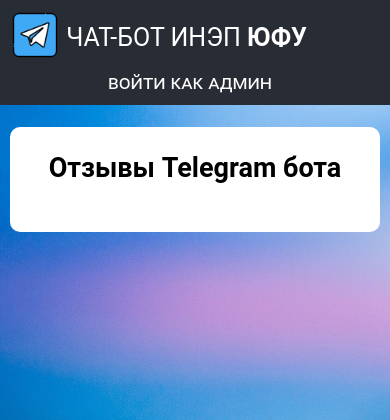
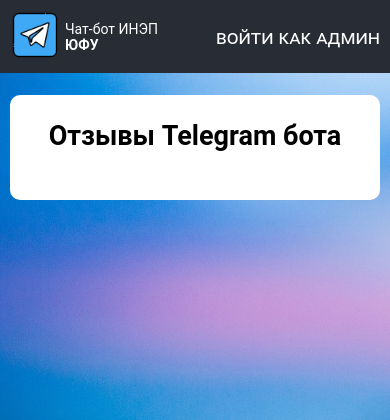
Before and after one commit to Telegram-chat-bot/SfeduINEP-chatbot, a Django app: template django_admin/templates/bot/index.html in a window 390 px wide. Shown: the top 420 px of the page. Run offline with Django 3.2, Linux system fonts and the light colour scheme; the template is opened without the code that fills it, so the values that code supplies are empty.

Commit message:
доработана адаптивность, добавлена иконка странице

```diff
--- a/django_admin/static/bot/css/adaptive.css
+++ b/django_admin/static/bot/css/adaptive.css
@@ -1,36 +1,14 @@
-@media only screen and (max-width: 1920px) {
-
-    .header-container .logo {
-        float: left;
-        margin-right: 20px;
-        display: inline-block;
-    }
-
-    .header-container::after {
-        clear: both;
-        content: "";
-        display: table;
-    }
-
-    .header-container .header-title {
-        text-transform: uppercase;
-        position: relative;
-        top: -14px;
-        display: inline-block;
-    }
-
-    .header-container .nav-menu {
-        float: right;
-        position: relative;
-        top: 12px;
-        margin-right: 10px;
+@media only screen and (max-width: 500px){
+    .header-container{
+        font-size: 14px;
     }
 }
-
-@media only screen and (max-width: 500px){
-    .header-container .nav-menu{
-        position: static;
-        float: none;
-        text-align: center;
+@media only screen and (max-width: 345px) {
+    .logo img{
+        width: 40px;
+        height: 40px;
+    }
+    .header-container{
+        font-size: 12px;
     }
 }
--- a/django_admin/static/bot/css/style.css
+++ b/django_admin/static/bot/css/style.css
@@ -11,10 +11,30 @@
 }
 
 header {
-        background: #282c34;
-        color: white;
-        font-size: 25px;
-        padding: 10px;
+    background: #282c34;
+    color: white;
+    font-size: 25px;
+    padding: 10px;
+}
+.header-container{
+    display: grid;
+    grid-template-columns: 0.2fr 1fr 2fr;
+    grid-template-areas: "logo title nav";
+    grid-gap: 5px;
+}
+.header-container .logo{
+    grid-area: logo;
+    align-self: center;
+}
+.header-container .header-title{
+    grid-area: title;
+    align-self: center;
+    justify-self: start;
+}
+.header-container .nav-menu{
+    grid-area: nav;
+    align-self: center;
+    justify-self: end;
 }
 .nav-menu a {
         text-transform: lowercase;
--- a/django_admin/templates/bot/index.html
+++ b/django_admin/templates/bot/index.html
@@ -7,20 +7,21 @@
           content="width=device-width, user-scalable=no, initial-scale=1.0, maximum-scale=1.0, minimum-scale=1.0">
     <meta http-equiv="X-UA-Compatible" content="ie=edge">
     <title>Отзывы пользователей</title>
+    <link rel="shortcut icon" href="{% static 'bot/img/favicon.ico' %}">
     <link rel="stylesheet" href="{% static 'bot/css/style.css' %}" type="text/css">
     <link rel="stylesheet" href="{% static 'bot/css/adaptive.css'%}" type="text/css">
 </head>
     <body>
         <header>
+
             <div class="header-container">
 
                 <div class="logo">
                     <img width="50" height="50" src="{% static 'bot/img/telegram.png' %}" alt="">
+                </div>
 
-                    <div class="header-title">
+                <div class="header-title">
                     Чат-бот ИНЭП <b>ЮФУ</b>
-                    </div>
-
                 </div>
 
                 <div class="nav-menu">
@@ -28,7 +29,9 @@
                 </div>
 
             </div>
+
         </header>
+
         <section>
             <div class="content">
                 <div class="container">
```
Also changed, not shown: django_admin/static/bot/img/favicon.ico (added).
